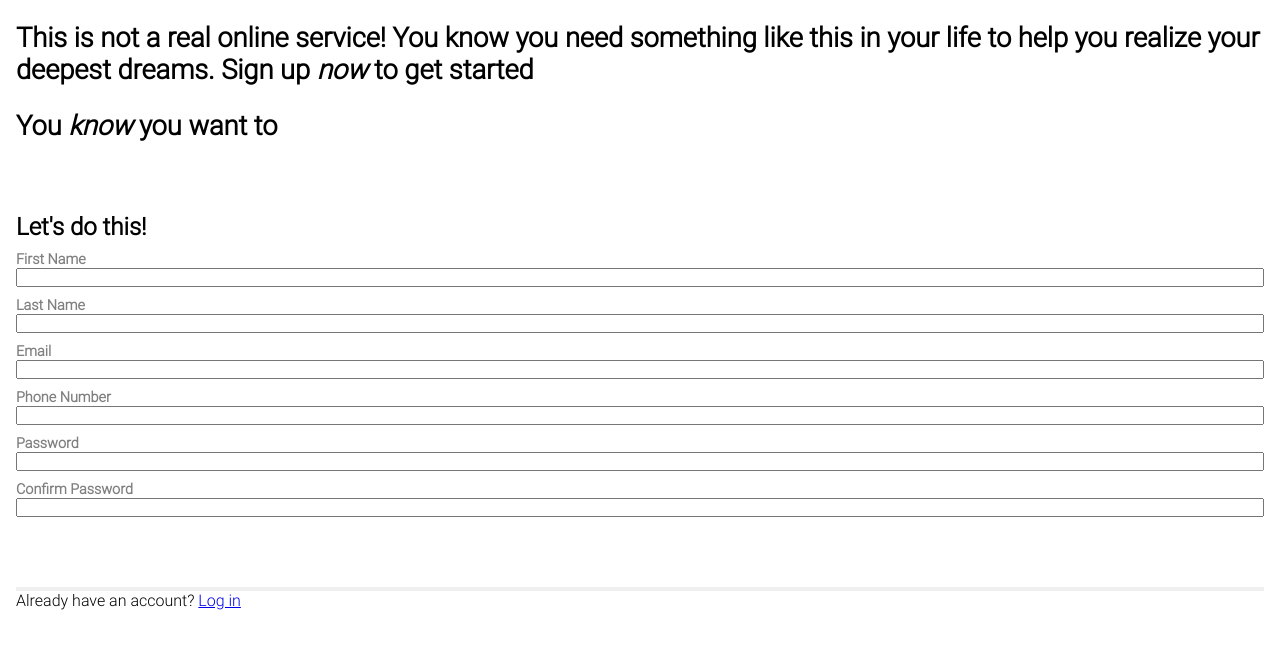
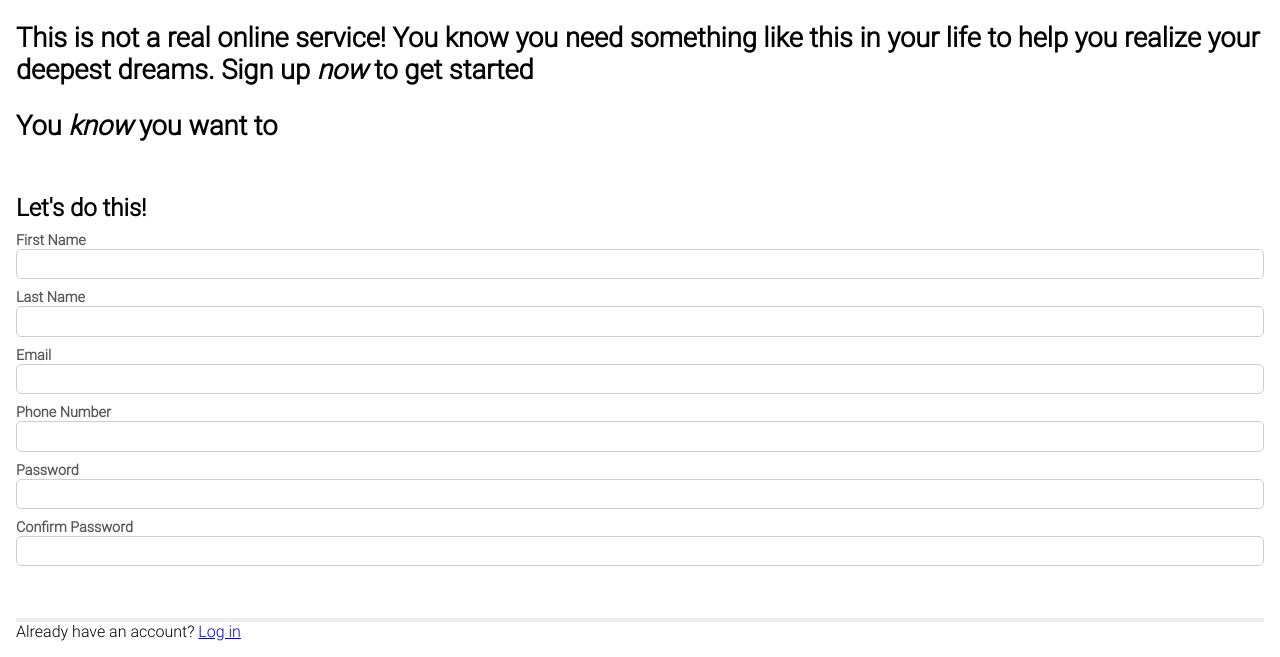
Before and after one commit to RPE8/odin-sign-up-form, a website: page index.html in a window 1280 px wide. Shown: the part 174-831 px from the top of the page. Before the commit the page ends 800 px from the top, so only its background shows below. Drawn offline with Linux system fonts and the light colour scheme.

Commit message:
Add styles to form's labels and inputs

```diff
--- a/styles/style.css
+++ b/styles/style.css
@@ -20,6 +20,8 @@
 	--quote-section-height: calc(100vh - var(--aside-height));
 	--h2-font-size: min(calc(1rem + 1vw), 1.7rem);
 	--content-margin: 1rem min(1rem, 10vw);
+	--input-border-color: rgb(207, 207, 207);
+	--input-label-color: rgb(88, 87, 87);
 }
 
 * {
@@ -108,10 +110,16 @@ body {
 .label {
 	font-size: 0.9rem;
 	font-weight: 700;
-	color: gray;
+	color: var(--input-label-color);
 }
 
 .sign-up-form {
 	display: grid;
 	gap: 10px;
 }
+
+.input {
+	height: 1.9rem;
+	border: 1px solid var(--input-border-color);
+	border-radius: 5px;
+}
```
